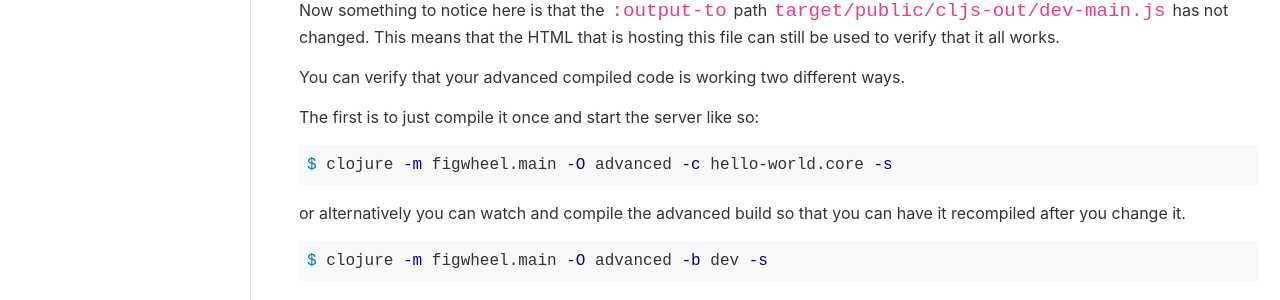
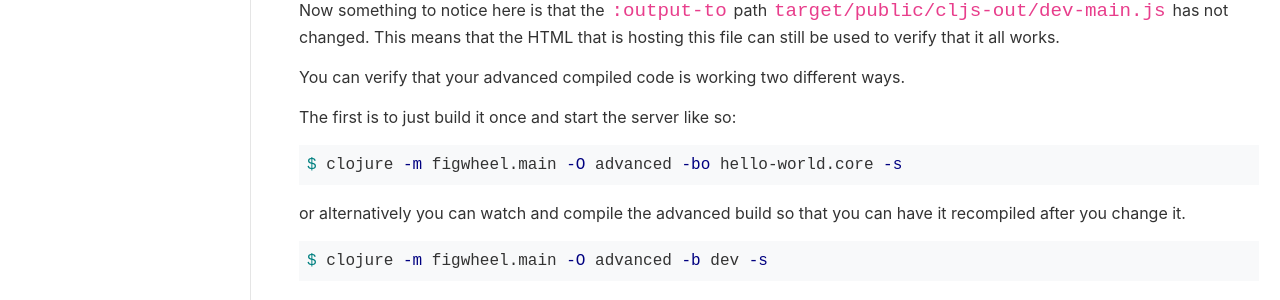
Before and after one commit to bhauman/figwheel-main, a Jekyll site: the page built from docs/docs/advanced_compile.md, in a window 1280 px wide. Shown: the part 1097-1397 px from the top of the page. Built offline with Jekyll 4.4.1, drawn with Linux system fonts in a browser that asks for light colours.

Commit message:
update docs for new build once server support

````diff
--- a/docs/docs/advanced_compile.md
+++ b/docs/docs/advanced_compile.md
@@ -62,10 +62,10 @@ all works.
 You can verify that your advanced compiled code is working two
 different ways.
 
-The first is to just compile it once and start the server like so:
+The first is to just build it once and start the server like so:
 
 ```shell
-$ clojure -m figwheel.main -O advanced -c hello-world.core -s
+$ clojure -m figwheel.main -O advanced -bo hello-world.core -s
 ```
 
 or alternatively you can watch and compile the advanced build so that
````
